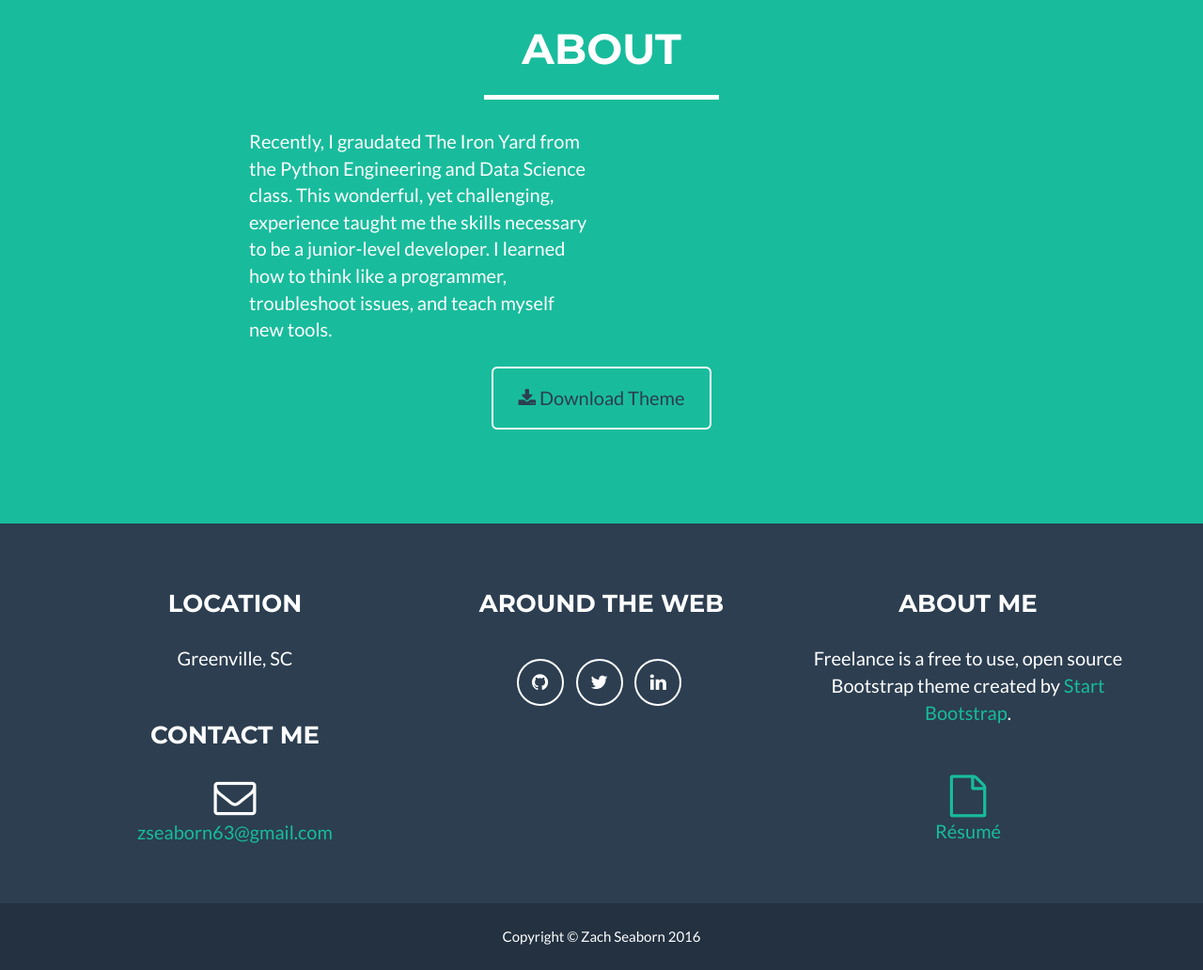
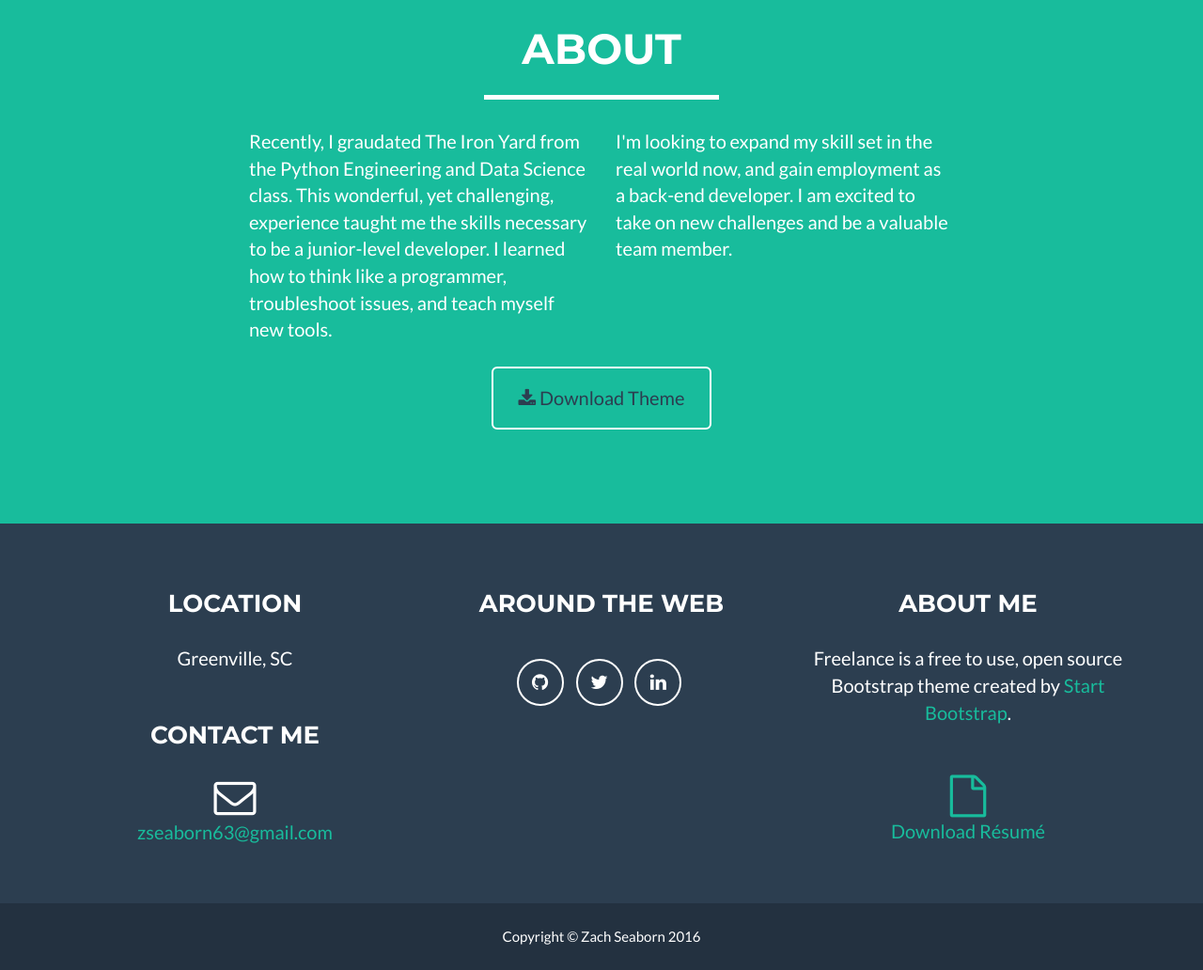
Before and after one commit to zseaborn63/zseaborn63.github.io, a plain HTML site: page index.html in a window 1280 px wide. Shown: the part 2280-3312 px from the top of the page at 94% size. Drawn offline with nearby package versions, Linux system fonts and the light colour scheme.

Commit message:
updated about section'

```diff
--- a/index.html
+++ b/index.html
@@ -192,7 +192,8 @@
                     the skills necessary to be a junior-level developer.  I learned how to think like a programmer, troubleshoot issues, and teach myself new tools.</p>
                 </div>
                 <div class="col-lg-4">
-                    <p></p>
+                    <p>I'm looking to expand my skill set in the real world now, and gain employment as a back-end developer.  I am excited to take on new challenges and
+                    be a valuable team member.</p>
                 </div>
                 <div class="col-lg-8 col-lg-offset-2 text-center">
                     <a href="#" class="btn btn-lg btn-outline">
@@ -239,7 +240,7 @@
                         <br>
                         <br>
                         <a href="./ZSResume.pdf.pages" target="_blank" class="white-hover-orange"><i class="fa fa-file-o fa-3x wow bounceIn" data-wow-delay=".1s"></i></a>
-                    <p><a href="./ZSResume.pdf.pages" target="_blank">Résumé</a></p>
+                    <p><a href="./ZSResume.pdf.pages" target="_blank">Download Résumé</a></p>
                     </div>
                 </div>
             </div>
```
